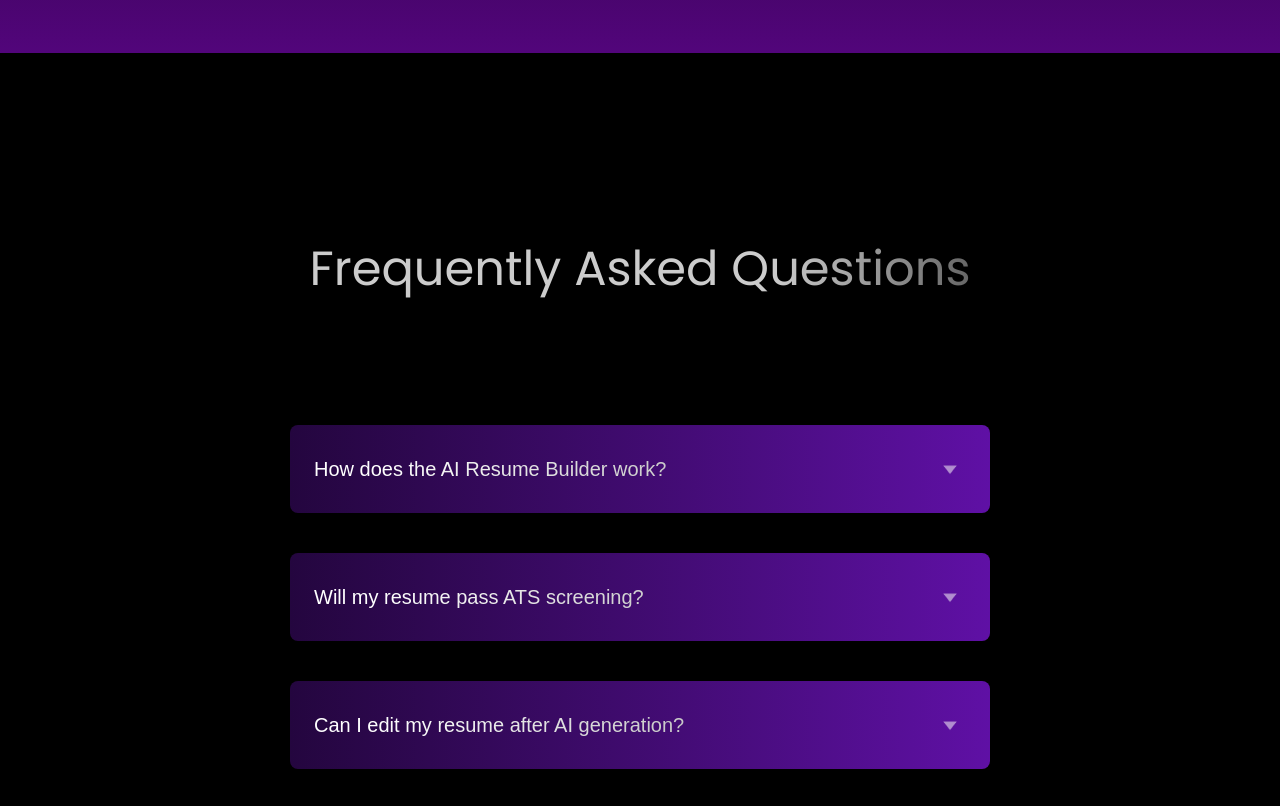
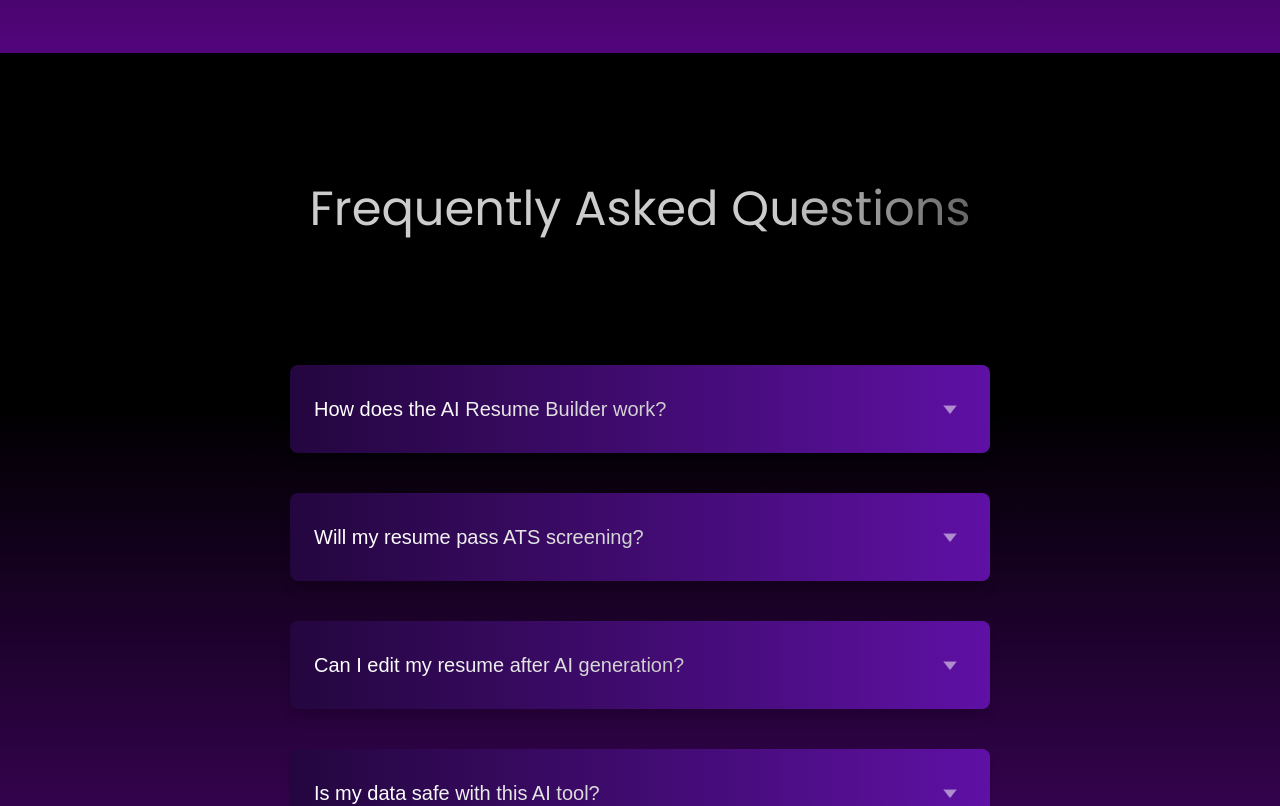
Before and after one commit to megha-gif/ai-resume-landing, a Next.js app: page / in a window 1280 px wide. Shown: the part 2300-3106 px from the top of the page. Built offline with nearby package versions, Linux system fonts and the light colour scheme; a web font is replaced by a local one.

Commit message:
Update Faqsection.tsxsj

```diff
--- a/src/components/Faqsection.tsx
+++ b/src/components/Faqsection.tsx
@@ -42,12 +42,12 @@
      // Faq Section
      <div
        id="faq"
-       className="w-full relative overflow-clip mb-[0px] min-h-screen  bg-[linear-gradient(to_bottom,#000000_70%,#52057B)] pb-20"
+       className="w-full relative overflow-clip mb-[0px] min-h-screen  bg-[linear-gradient(to_bottom,#000000_30%,#52057B)] pb-20"
      >
        {/* Wrapping Div */}
        <div className="container text-white flex-col overflow-clip justify-center items-center flex mx-auto mt-20">
          {/* Heading */}
-         <h2 className="text-[25px] md:text-[35px] lg:text-[48px] bg-[linear-gradient(to_right,#CCCCCC_70%,#666666)] bg-clip-text text-transparent font-poppins mt-25">
+         <h2 className="text-[25px] md:text-[35px] lg:text-[48px] bg-[linear-gradient(to_right,#CCCCCC_70%,#666666)] bg-clip-text text-transparent font-poppins mt-25 md:mt-10">
            Frequently Asked Questions
          </h2>
 
```
